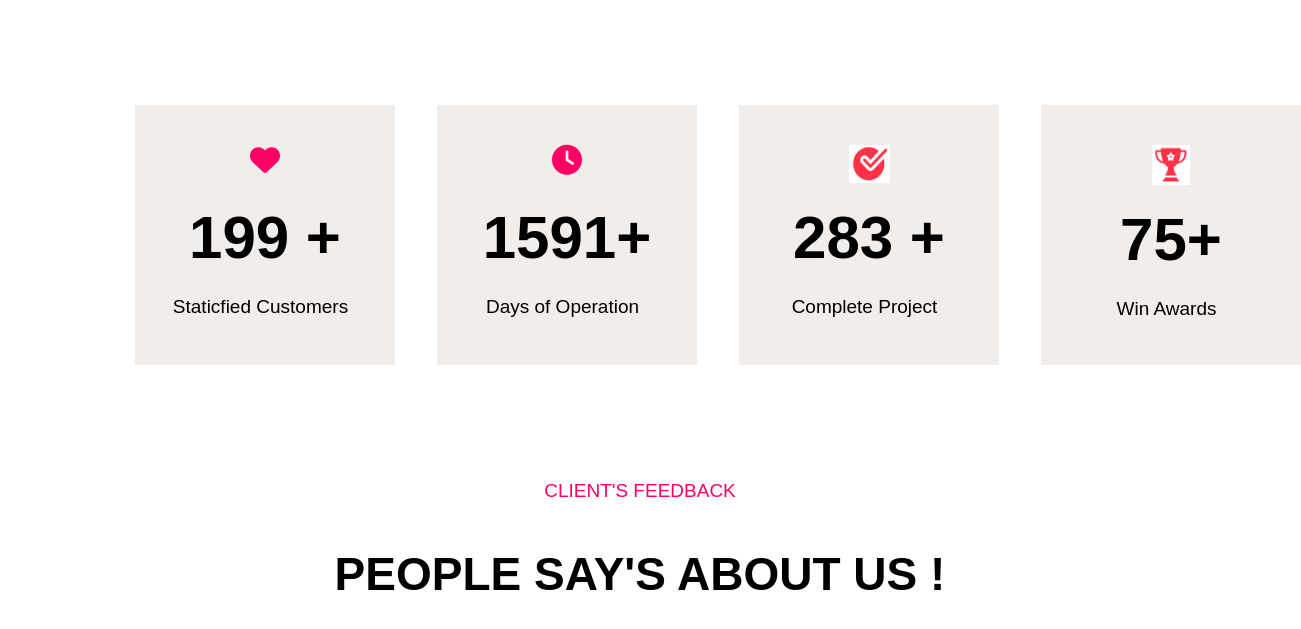
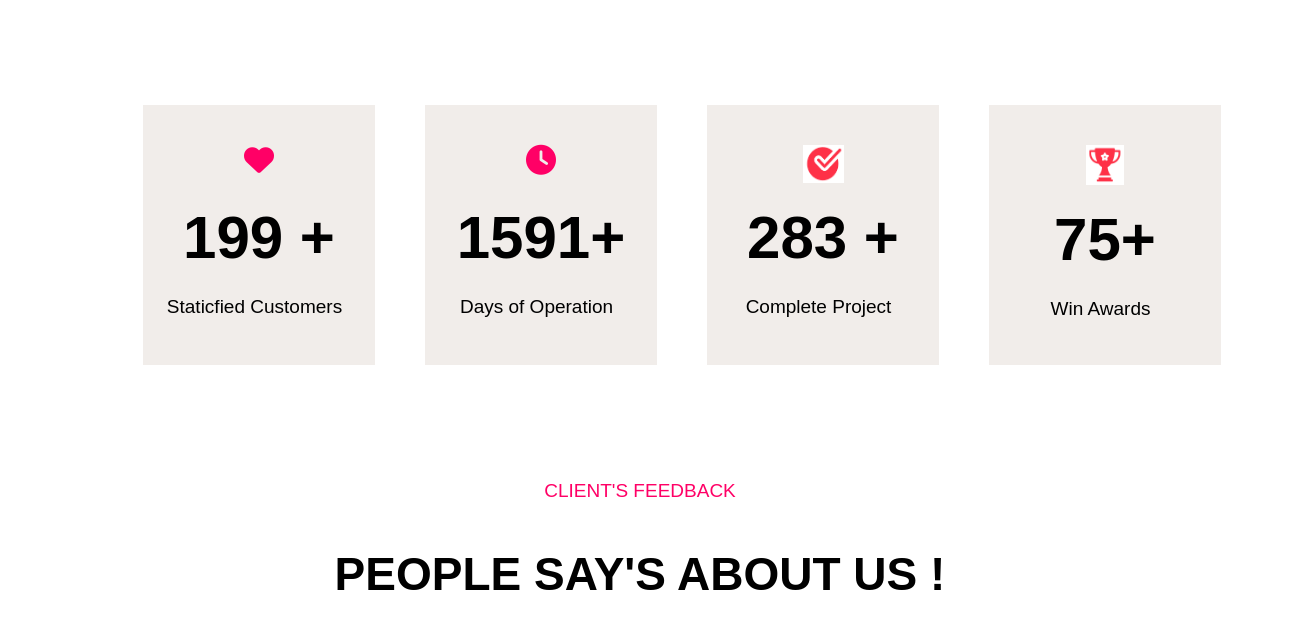
Before and after one commit to rabindr718/Assignment, a plain HTML site: page index.html in a window 1280 px wide. Shown: the part 3004-3633 px from the top of the page, 1301 px wide, since content can reach past the window. Drawn offline with Linux system fonts and the light colour scheme.

Commit message:
modified

```diff
--- a/Performance.css
+++ b/Performance.css
@@ -3,11 +3,11 @@
 }
 .containerPerformanceInternal {
   background-color: rgb(241, 237, 234);
-  width: 260px;
+  width: 232px;
   height: 260px;
   margin: -85px;
   margin-top: 5%;
-  margin-left: 127px;
+  margin-left: 135px;
   text-align: center;
   line-height: 75px;
   font-size: 30px;
```
